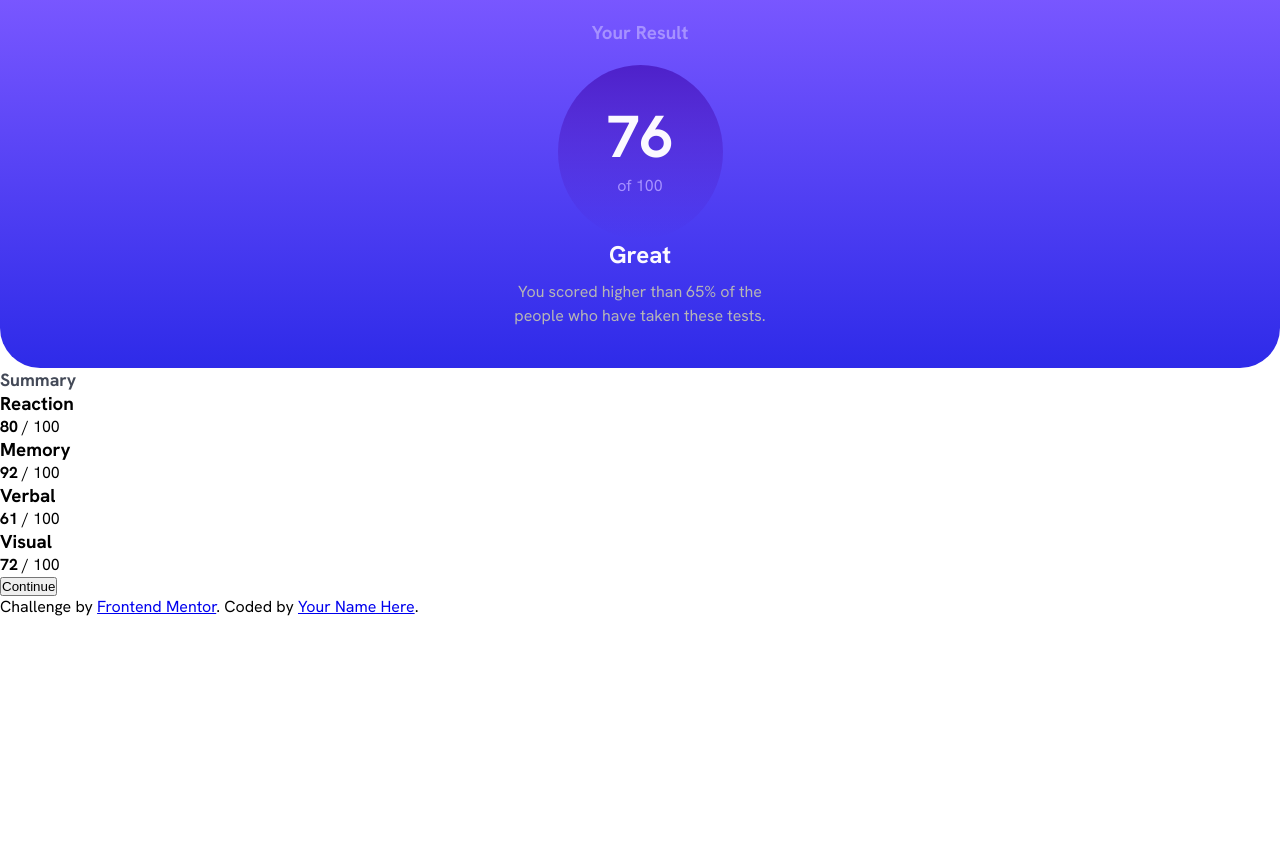
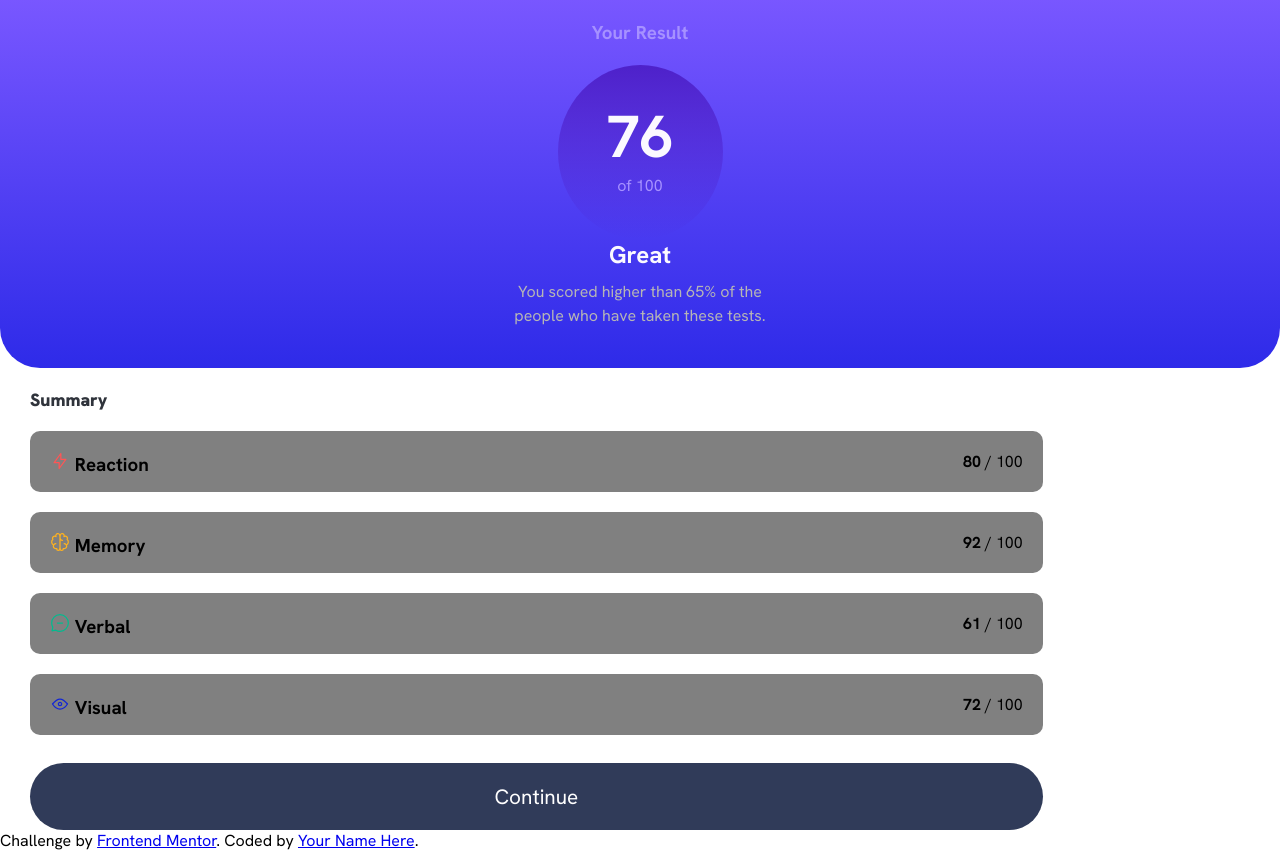
Before and after one commit to drk-Arthur/Results-summary-component, a plain HTML site: page index.html in a window 1280 px wide. Before the commit the page ends 800 px from the top, so only its background shows below. Drawn offline with Linux system fonts and the light colour scheme.

Commit message:
Working css

```diff
--- a/index.html
+++ b/index.html
@@ -20,23 +20,23 @@
     </div>
     <div id="summary">
       <h2>Summary</h2>
-      <span>
-        <h3>Reaction</h3>
+      <div class="summary-score">
+        <h3><img src="assets/images/icon-reaction.svg" alt="Reaction Icon"> Reaction</h3>
         <p><strong>80</strong> / 100</p>
-      </span>
-      <span>
-        <h3>Memory</h3>
+      </div>
+      <div class="summary-score">
+        <h3><img src="assets/images/icon-memory.svg" alt="Memory icon"> Memory</h3>
         <p><strong>92</strong> / 100</p>
-      </span>
-      <span>
-        <h3>Verbal</h3>
+      </div>
+      <div class="summary-score">
+        <h3><img src="assets/images/icon-verbal.svg" alt="Verbal icon"> Verbal</h3>
         <p><strong>61</strong> / 100</p>
-      </span>
-      <span>
-        <h3>Visual</h3>
+      </div>
+      <div class="summary-score">
+        <h3><img src="assets/images/icon-visual.svg" alt="Visual icon"> Visual</h3>
         <p><strong>72</strong> / 100</p>
-      </span>
-      <button>Continue</button>
+      </div>
+      <div id="continue"><a href="#" id="continue">Continue</a></div>
 
     </div>
     <div class="attribution">
--- a/styles/style.css
+++ b/styles/style.css
@@ -56,12 +56,56 @@ div#score h1 {
 }
 
 
-
+div#summary {
+    margin-left: 30px;
+}
 div#summary h2 {
-    color: #434957;
+    color: #2f333b;
     font-size: 1.1em;
+    margin-top: 20px;
+    font-weight: 900;
 }
 
-div#summary  h3 {
+
+div#summary  h3, div#summary p {
     display: inline-block;
 }
+
+div#summary button {
+    display: block;
+}
+
+div.summary-score {
+    padding: 20px;
+    background-color: gray;
+    margin-top: 20px;
+    width: 76vw;
+    border-radius: 10px;
+    text-align: right;
+}
+
+div.summary-score h3{
+    float: left;
+}
+
+div.summary-score img {
+    display: inline-block;
+}
+
+
+
+div#continue {
+    width: 76vw;
+    padding: 20px;
+    text-align: center;
+    background: #303B59;
+    margin-top: 28px;
+    align-items: center;
+    border-radius: 50px;
+}
+
+div#continue > a {
+    text-decoration: none;
+    color: white;
+    font-size: 1.3em;
+}
```
